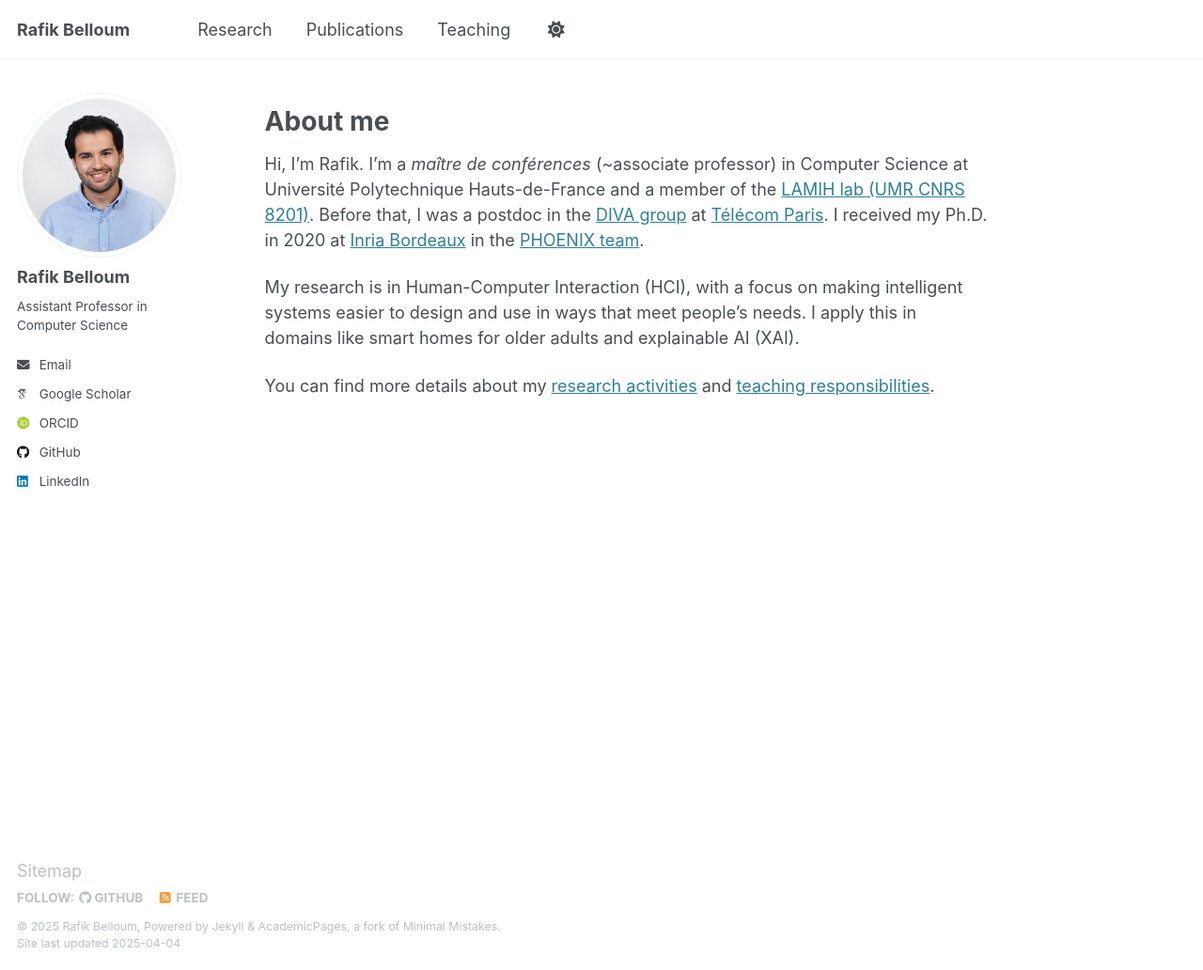
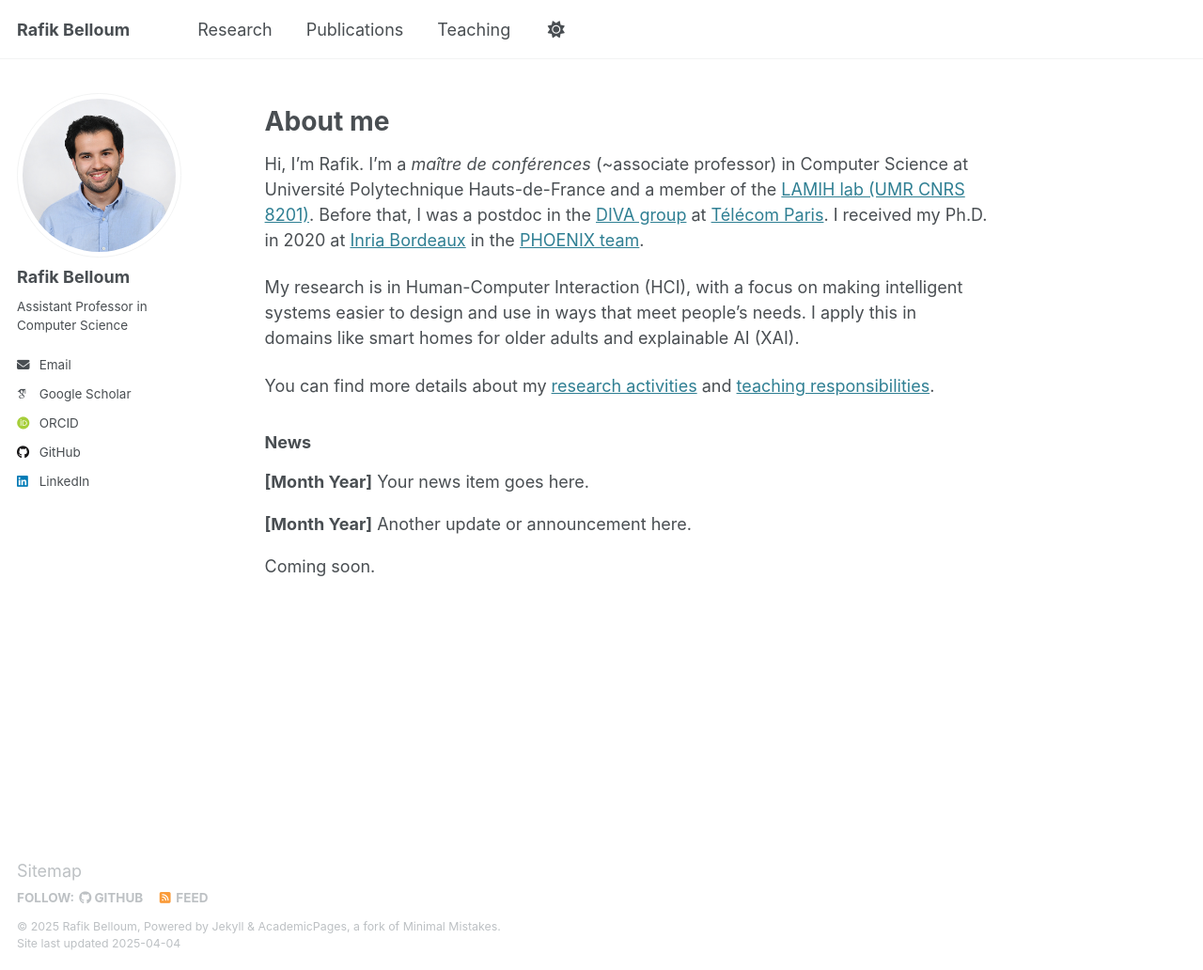
Before and after one commit to rafik-belloum/rafik-belloum.github.io, a Jekyll site: the page built from _pages/about.md, in a window 1280 px wide and 1032 px high. Shown: the whole window at 94% size. Built offline with Jekyll 4.4.1, drawn with Linux system fonts in a browser that asks for light colours; some web fonts are replaced.

Commit message:
Update about.md

```diff
--- a/_pages/about.md
+++ b/_pages/about.md
@@ -15,3 +15,17 @@ Hi, I’m Rafik. I’m a *maître de conférences* (~associate professor) in Com
 My research is in Human-Computer Interaction (HCI), with a focus on making intelligent systems easier to design and use in ways that meet people’s needs. I apply this in domains like smart homes for older adults and explainable AI (XAI).
 
 You can find more details about my [research activities](/research/) and [teaching responsibilities](/teaching/).
+
+### News
+
+<div style="margin-top: 1em; margin-bottom: 2em;">
+  <ul style="list-style: none; padding-left: 0;">
+    <li style="margin-bottom: 1em;">
+      <span style="font-weight: bold;">[Month Year]</span> Your news item goes here.
+    </li>
+    <li style="margin-bottom: 1em;">
+      <span style="font-weight: bold;">[Month Year]</span> Another update or announcement here.
+    </li>
+   Coming soon.
+  </ul>
+</div>
```
